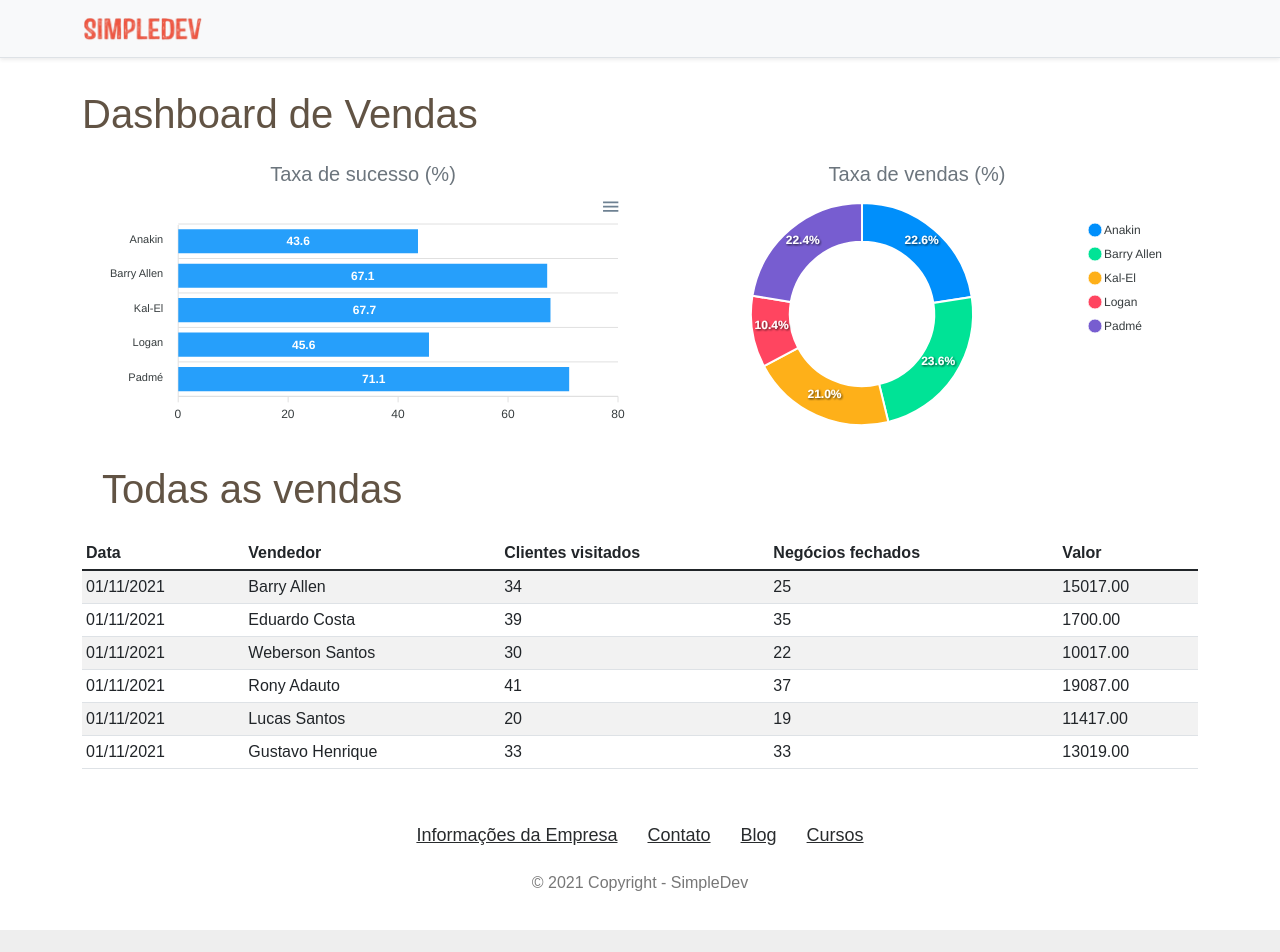
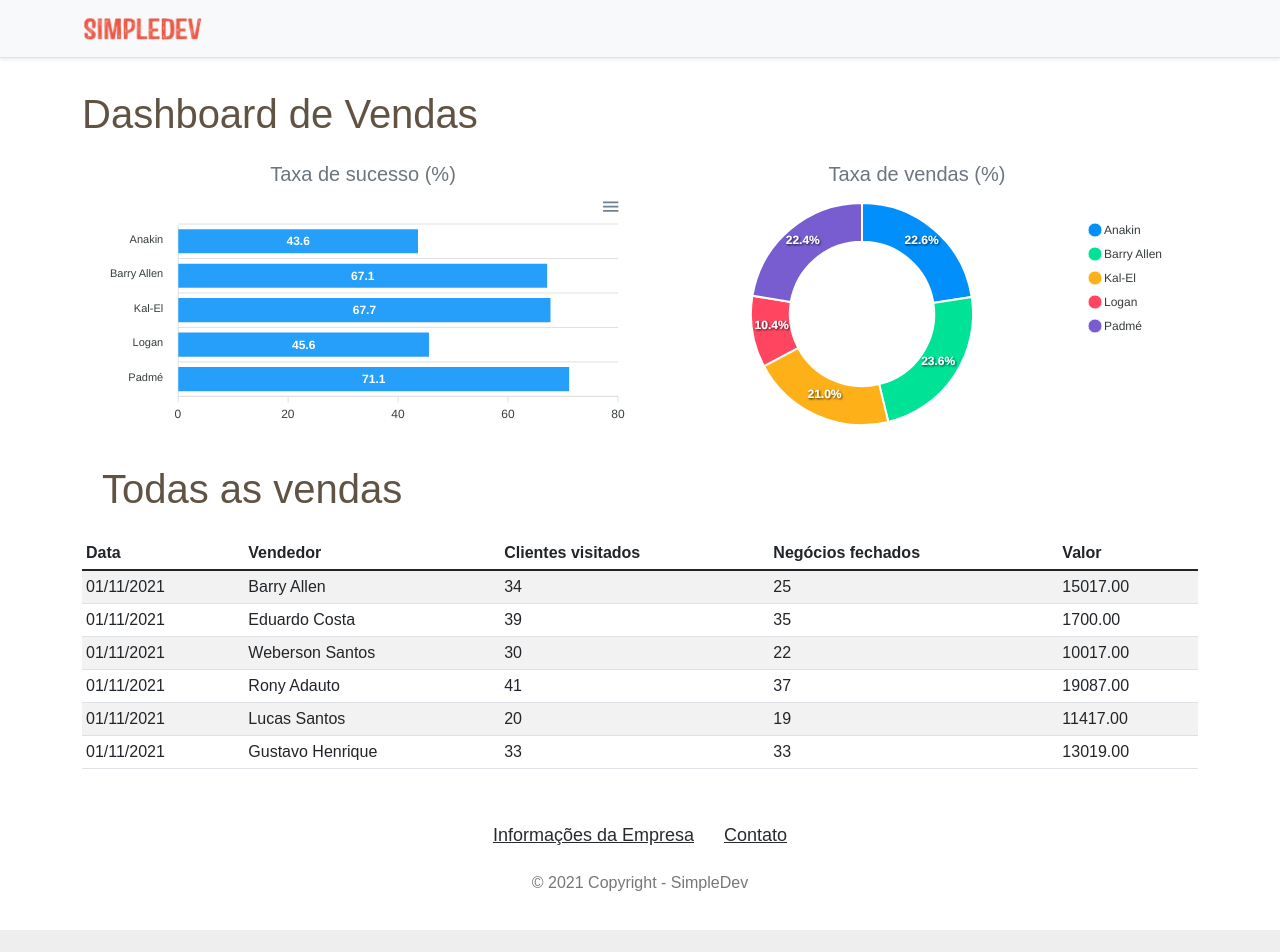
Before and after one commit to antonioarjpi/Dashbord-Vendas, a React (Create React App) app in the folder frontend/: page / in a window 1280 px wide. Shown: the top 952 px of the page. Built offline with nearby package versions, Linux system fonts and the light colour scheme.

Commit message:
Pequenas modificações

```diff
--- a/frontend/src/assets/components/NavBar/index.tsx
+++ b/frontend/src/assets/components/NavBar/index.tsx
@@ -6,7 +6,9 @@ function NavBar() {
 <div className="d-flex flex-column flex-md-row align-items-center p-3 px-md-4 mb-3 bg-light border-bottom shadow-sm">
   <div className="container">
     <nav className="my-2 my-md-0 mr-md-3">
+      <a href="/">
       <img src={LogoSimpleDev} alt="DevSuperior" width="120" />
+      </a>
     </nav>
   </div>
 </div>
--- a/frontend/src/assets/components/footer/index.tsx
+++ b/frontend/src/assets/components/footer/index.tsx
@@ -10,10 +10,8 @@ function Footer() {
         <footer id="myFooter">
             <div className="container">
                 <ul>
-                    <li><a href="#">Informações da Empresa</a></li>
-                    <li><a href="#">Contato</a></li>
-                    <li><a href="#">Blog</a></li>
-                    <li><a href="#">Cursos</a></li>
+                    <li><a href="/">Informações da Empresa</a></li>
+                    <li><a href="/">Contato</a></li>
                 </ul>
                 <p className="footer-copyright">© 2021 Copyright - SimpleDev</p>
             </div>
```
